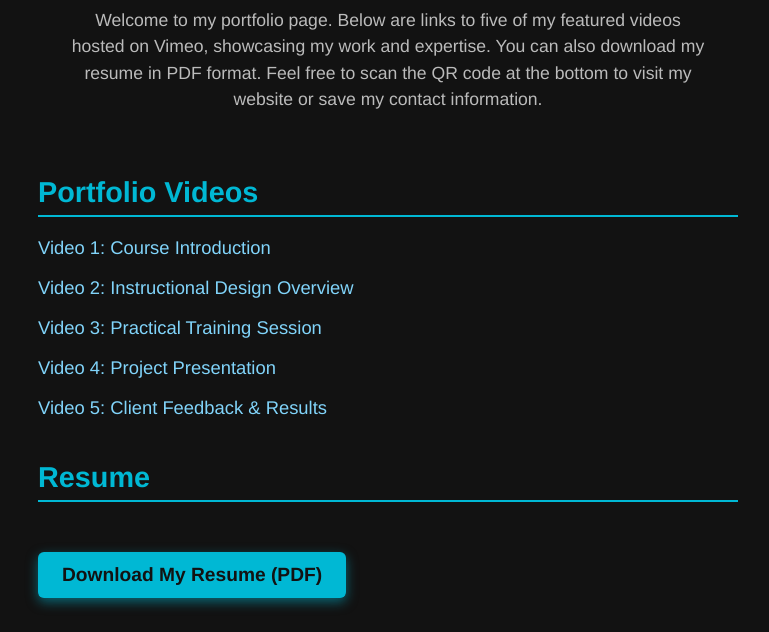
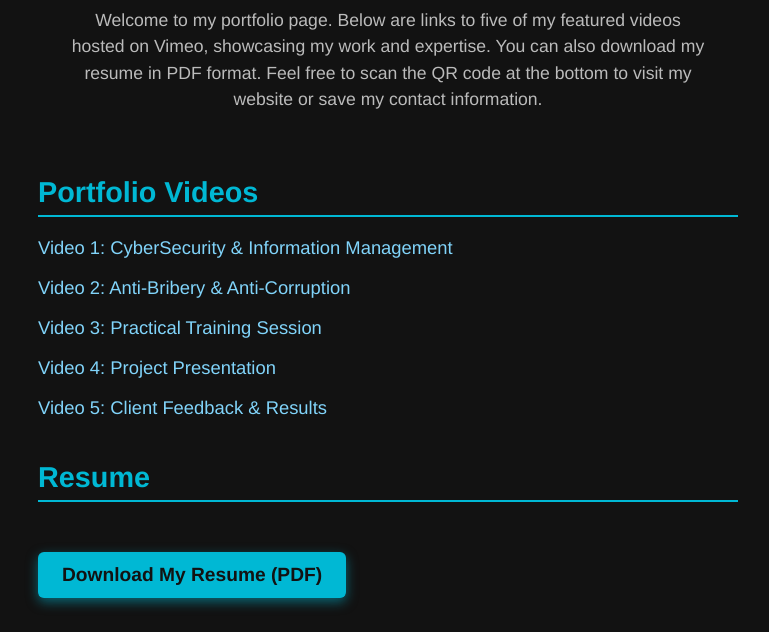
Before and after one commit to olga-application/olga-application.github.io, a plain HTML site: page index.html in a window 1280 px wide. Shown: the part 168-800 px from the top of the page, without its empty margins (252-1021 px from the left). Drawn offline with Linux system fonts and the light colour scheme.

Commit message:
Add files via upload

```diff
--- a/index.html
+++ b/index.html
@@ -153,8 +153,8 @@
   <section class="links-section" aria-label="Portfolio Videos">
     <h2 class="section-title">Portfolio Videos</h2>
     <ul class="link-list">
-      <li><a href="https://vimeo.com/yourvideo1" target="_blank" rel="noopener noreferrer">Video 1: Course Introduction</a></li>
-      <li><a href="https://vimeo.com/yourvideo2" target="_blank" rel="noopener noreferrer">Video 2: Instructional Design Overview</a></li>
+      <li><a href="https://vimeo.com/1091465131/3c296f35dd" target="_blank" rel="noopener noreferrer">Video 1: CyberSecurity & Information Management</a></li>
+      <li><a href="https://vimeo.com/1091465121/ccc551f2d5" target="_blank" rel="noopener noreferrer">Video 2: Anti-Bribery & Anti-Corruption</a></li>
       <li><a href="https://vimeo.com/yourvideo3" target="_blank" rel="noopener noreferrer">Video 3: Practical Training Session</a></li>
       <li><a href="https://vimeo.com/yourvideo4" target="_blank" rel="noopener noreferrer">Video 4: Project Presentation</a></li>
       <li><a href="https://vimeo.com/yourvideo5" target="_blank" rel="noopener noreferrer">Video 5: Client Feedback & Results</a></li>
```
